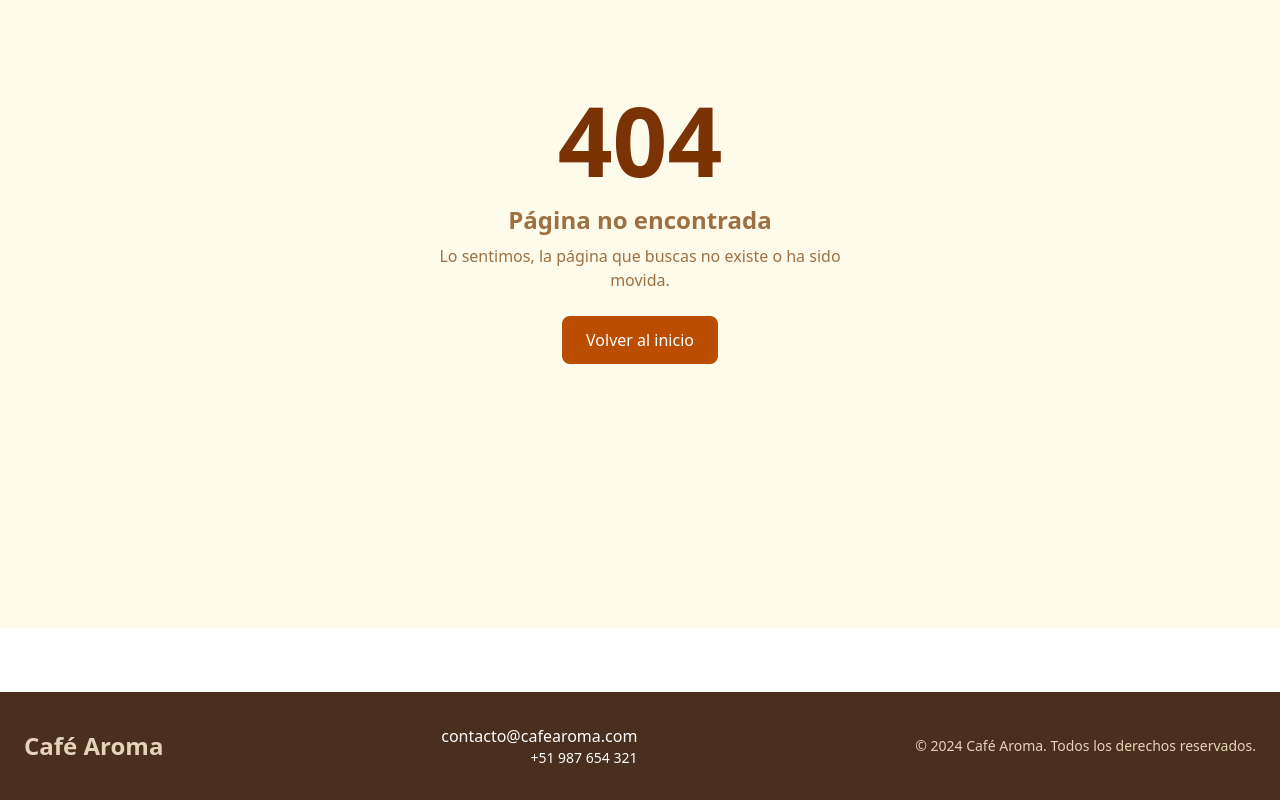
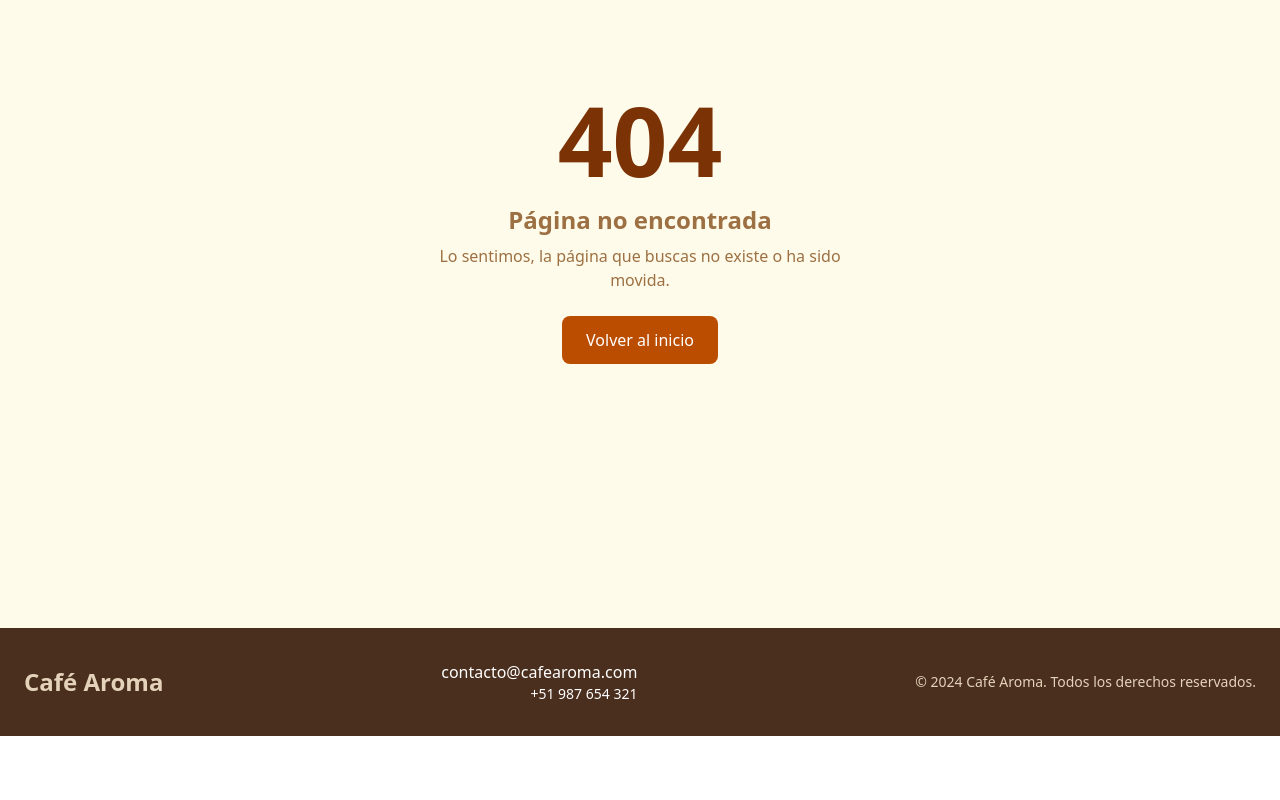
Before and after one commit to skia-byte/proyect-cafe, a React (Vite) app: page /about in a window 1280 px wide. Shown: the part 252-1052 px from the top of the page. After the commit the page ends 988 px from the top, so only its background shows below. Built offline with nearby package versions, Linux system fonts and the light colour scheme.

Commit message:
fix: footer

```diff
--- a/src/components/Footer.jsx
+++ b/src/components/Footer.jsx
@@ -1,6 +1,6 @@
 function Footer() {
   return (
-    <footer className="bg-[#4a2e1e] text-[#e4d3ba] py-8 mt-16">
+    <footer className="bg-[#4a2e1e] text-[#e4d3ba] py-8">
       <div className="max-w-6cl mx-auto px-6 flex flex-col md:flex-row justify-between items-center gap-6">
         <h2 className="text-2xl font-bold">Café Aroma</h2>
 
```
